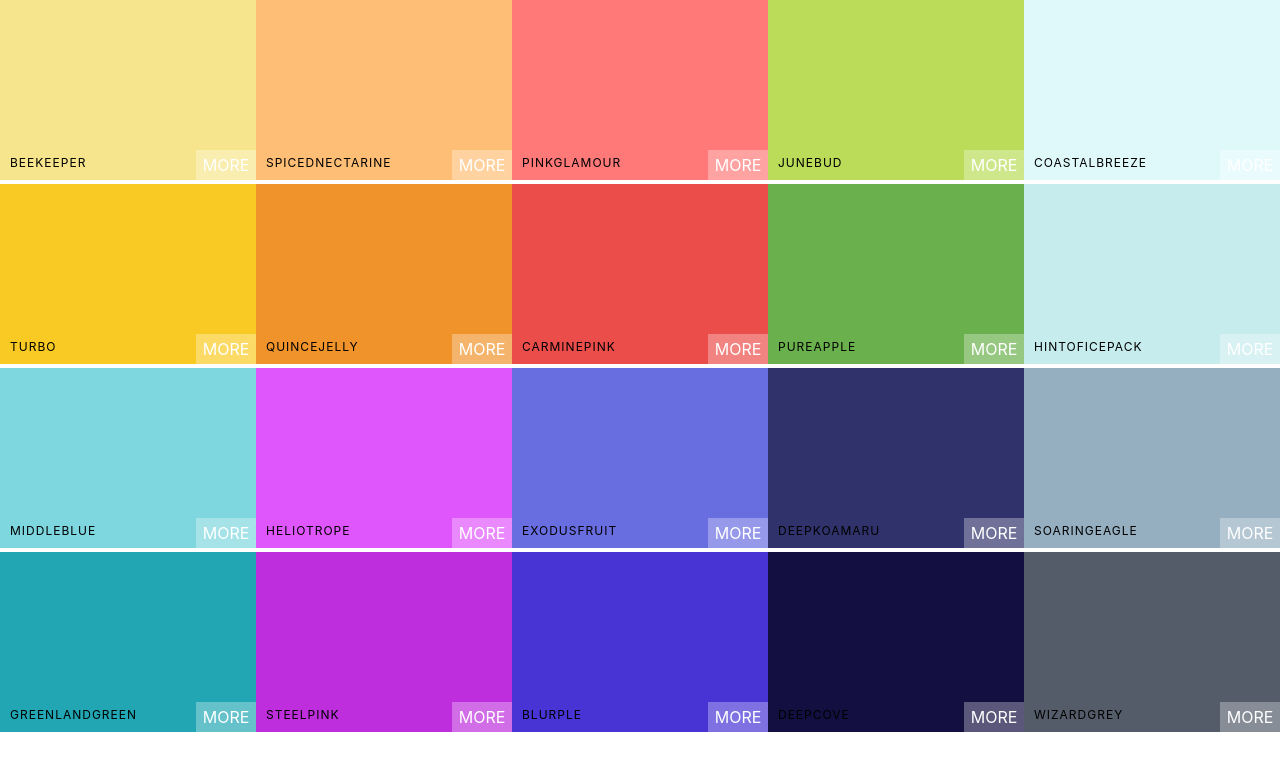
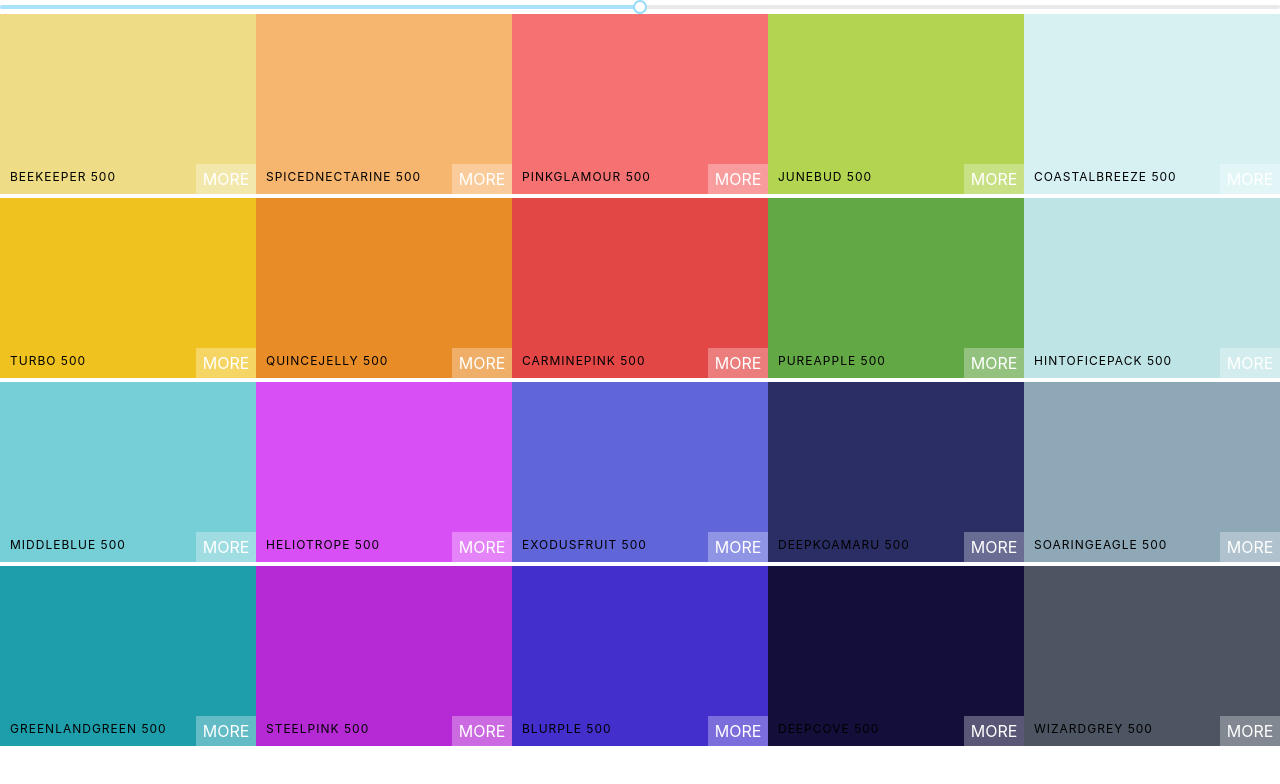
Before and after one commit to eag58914/color-picker-app, a React (Create React App) app: page / in a window 1280 px wide. Shown: the top 784 px of the page. Built offline with nearby package versions, Linux system fonts and the light colour scheme.

Commit message:
added slider to palette

```diff
--- a/package.json
+++ b/package.json
@@ -7,6 +7,7 @@
     "@testing-library/react": "^9.3.2",
     "@testing-library/user-event": "^7.1.2",
     "chroma-js": "^2.1.0",
+    "rc-slider": "^9.5.1",
     "react": "^16.13.1",
     "react-copy-to-clipboard": "^5.0.2",
     "react-dom": "^16.13.1",
--- a/src/App.js
+++ b/src/App.js
@@ -6,10 +6,9 @@
 
 class App extends Component{
   render(){
-    console.log(generatePalette(seedColors[4]))
     return (
       <div>
-       <Palette {...seedColors[4]} />
+       <Palette palette={generatePalette(seedColors[4])} />
       </div>
     );
   }
--- a/src/Palette.js
+++ b/src/Palette.js
@@ -1,14 +1,28 @@
 import React, { Component } from 'react'
+import Slider from'rc-slider'
+import 'rc-slider/assets/index.css'
 import ColorBox from './ColorBox'
 import './Palette.css'
 
+
+
 class Palette extends Component{
+    constructor(props){
+super(props);
+this.state = {level:500}
+this.changeLevel = this.changeLevel.bind(this)
+    }
+
+    changeLevel(level){
+        this.setState({level})
+    }
     render(){
-        const colorBoxes =  this.props.colors.map(color=>(
-            <ColorBox background={color.color} name={color.name}/>
+        const colorBoxes =  this.props.palette.colors[this.state.level].map(color=>(
+            <ColorBox background={color.hex} name={color.name}/>
         ))
         return(
             <div className="Palette">
+                <Slider  defaultValue={this.state.level} min={100} max={900} step={100} onAfterChange={this.changeLevel}/>
                 {/* NavBar goes here */}
               <div className="Palette-colors">
                 {colorBoxes}
```
Also changed, not shown: 1 other file (tests, documents, lock files or other folders).
